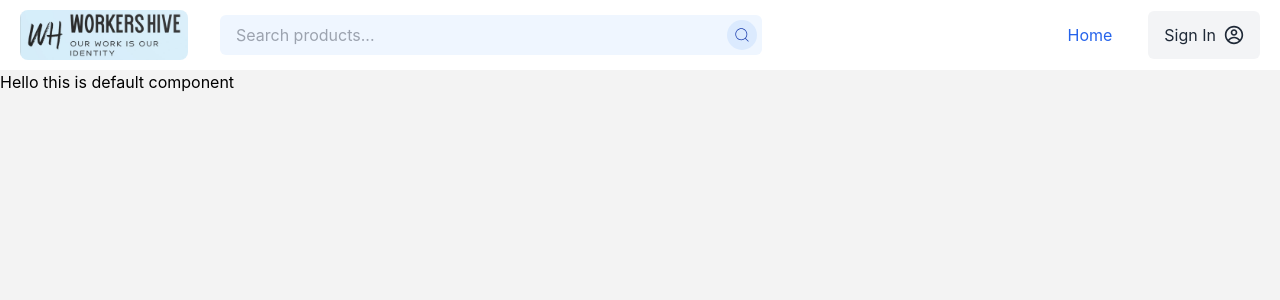
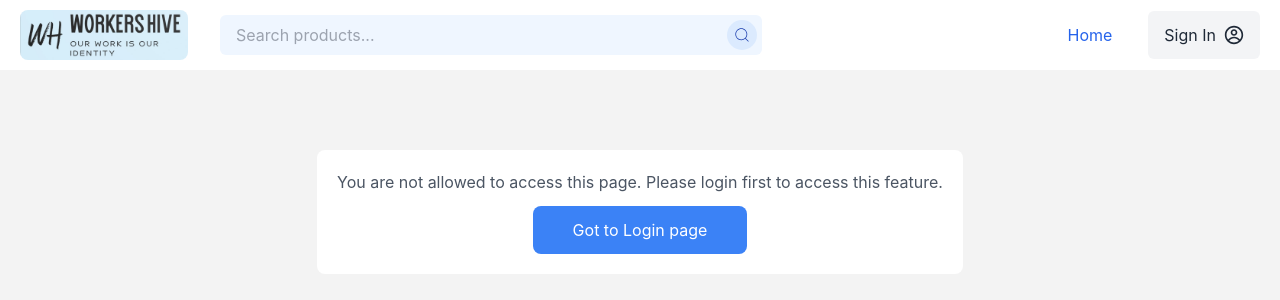
Before and after one commit to chinmaya-kumar-behera/workers-hive, a React (Create React App) app in the folder web/: page /appointments in a window 1280 px wide. Shown: the top 300 px of the page. Built offline with nearby package versions, Linux system fonts and the light colour scheme; no server answers.

Commit message:
Update Appointments.js

```diff
--- a/web/src/pages/Appointments.js
+++ b/web/src/pages/Appointments.js
@@ -4,9 +4,26 @@ import { useRecoilValue } from "recoil";
 import { AuthState } from "../atom/authState";
 import AppointmentsUser from "../views/appointment/AppointmentsUser";
 import AppointmentsWorker from "../views/appointment/AppointmentsWorker";
+import NavigationHandler from "../handler/NavigationHandler";
 
 const DefaultComponent = () => {
-    return <div>Hello this is default component</div>
+  const { navigateToSignInPage } = NavigationHandler();
+    return (
+      <div className="flex items-center justify-center py-20">
+        <div className="p-5 text-center space-y-3 bg-white rounded-lg">
+          <p className="text-gray-600">
+            You are not allowed to access this page. Please login first to
+            access this feature.
+          </p>
+          <button
+            onClick={navigateToSignInPage}
+            className="px-10 py-3 bg-blue-500 text-white hover:bg-blue-400 transition-all duration-300 rounded-lg"
+          >
+            Got to Login page
+          </button>
+        </div>
+      </div>
+    );
 }
 
 
```
